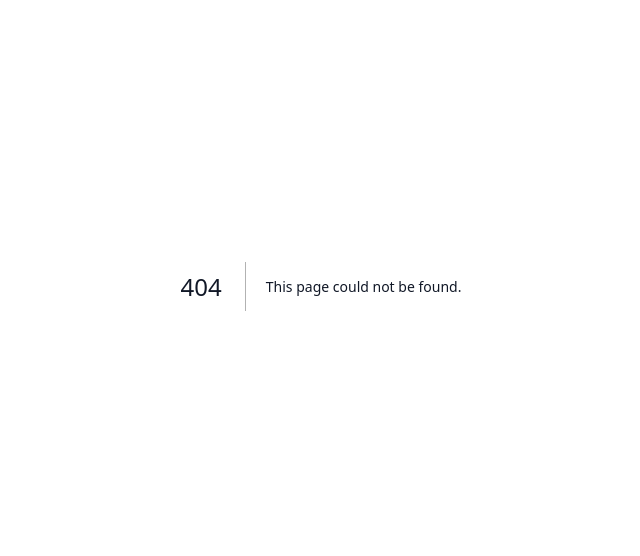
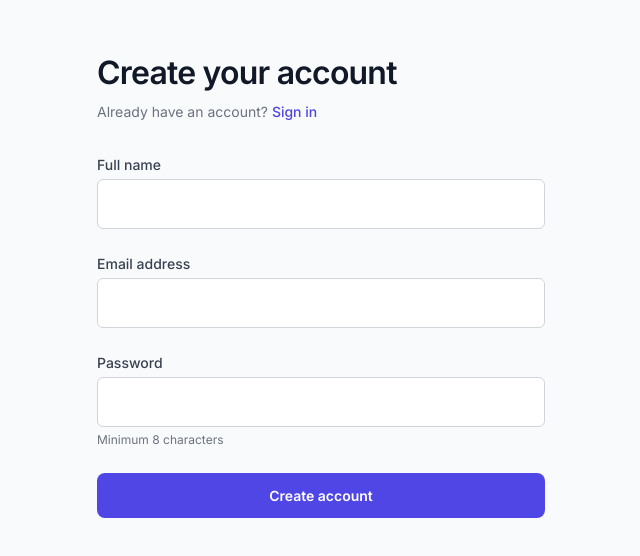
Before and after one commit to tusharsach16/errornest, a Next.js app: page /signup in a window 1280 px wide. Before the commit this address had no page. Shown: the part 114-670 px from the top of the page, without its empty margins (319-959 px from the left). Built offline with nearby package versions, Linux system fonts and the light colour scheme.

Commit message:
feat(auth): add /signup page with metadata export

```diff
--- /dev/null
+++ b/src/app/(auth)/signup/page.tsx
@@ -0,0 +1,16 @@
+import type { Metadata } from "next";
+import { SignupForm } from "./SignupForm";
+
+export const metadata: Metadata = {
+  title: "Create your ErrorNest account — Sign up free",
+  description:
+    "Sign up for ErrorNest to start monitoring production errors in minutes. Get real-time alerts, smart grouping, and team collaboration — free to get started.",
+};
+
+export default function SignupPage() {
+  return (
+    <main className="flex min-h-screen items-center justify-center bg-gray-50 px-4 py-12">
+      <SignupForm />
+    </main>
+  );
+}
```
